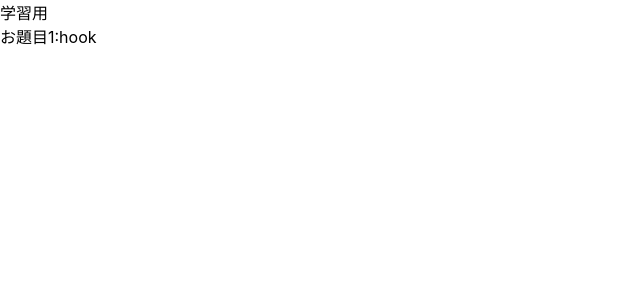
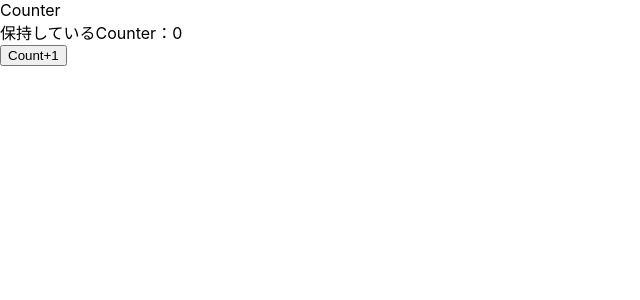
Before and after one commit to T-Naohisa/React_practice, a React (Create React App) app in the folder react-practice/: page / in a window 1280 px wide. Shown: the top 300 px of the page, without its empty margins (0-640 px from the left). Built offline with nearby package versions, Linux system fonts and the light colour scheme.

Commit message:
useEffectまで復習

```diff
--- a/react-practice/src/index.tsx
+++ b/react-practice/src/index.tsx
@@ -2,12 +2,13 @@ import React from "react";
 import ReactDOM from "react-dom";
 import "./index.css";
 // import App from "./App";
-import { FirstPage } from "./ui/pages/sample";
+import { FirstPage } from "./ui/pages/Sample";
+import { Counter } from "./ui/pages/Counter";
 import reportWebVitals from "./reportWebVitals";
 
 ReactDOM.render(
   <React.StrictMode>
-    <FirstPage />
+    <Counter />
   </React.StrictMode>,
   document.getElementById("root")
 );
--- /dev/null
+++ b/react-practice/src/ui/pages/Counter.tsx
@@ -0,0 +1,24 @@
+import React, { useEffect, useState } from "react";
+
+export const Counter = () => {
+  //基本的な書き方 [保持する変数名,状態を変更するための関数]=useState(初期値)
+  const [count, setCounter] = useState<number>(0);
+  useEffect(() => {
+    //第2引数がないので初期表示のみ（書き方的にはアンチパターン？？）
+    console.log(`レンダリング`);
+  }, []);
+
+  const handleClick = () => {
+    console.log("click");
+    //省略した書き方
+    setCounter((c) => c + 1);
+  };
+  return (
+    <div>
+      <div>Counter</div>
+      <div>保持しているCounter：{count}</div>
+
+      <button onClick={handleClick}>Count+1</button>
+    </div>
+  );
+};
--- a/react-practice/src/ui/pages/sample.tsx
+++ b/react-practice/src/ui/pages/sample.tsx
@@ -4,8 +4,7 @@ export const FirstPage = () => {
   return (
     <div>
       <div>学習用</div>
-      <div>お題目1:hook</div>
-      <div></div>
+      <div>お題目1:hooks useState</div>
     </div>
   );
 };
```
Also changed, not shown: 1 other file (tests, documents, lock files or other folders).
